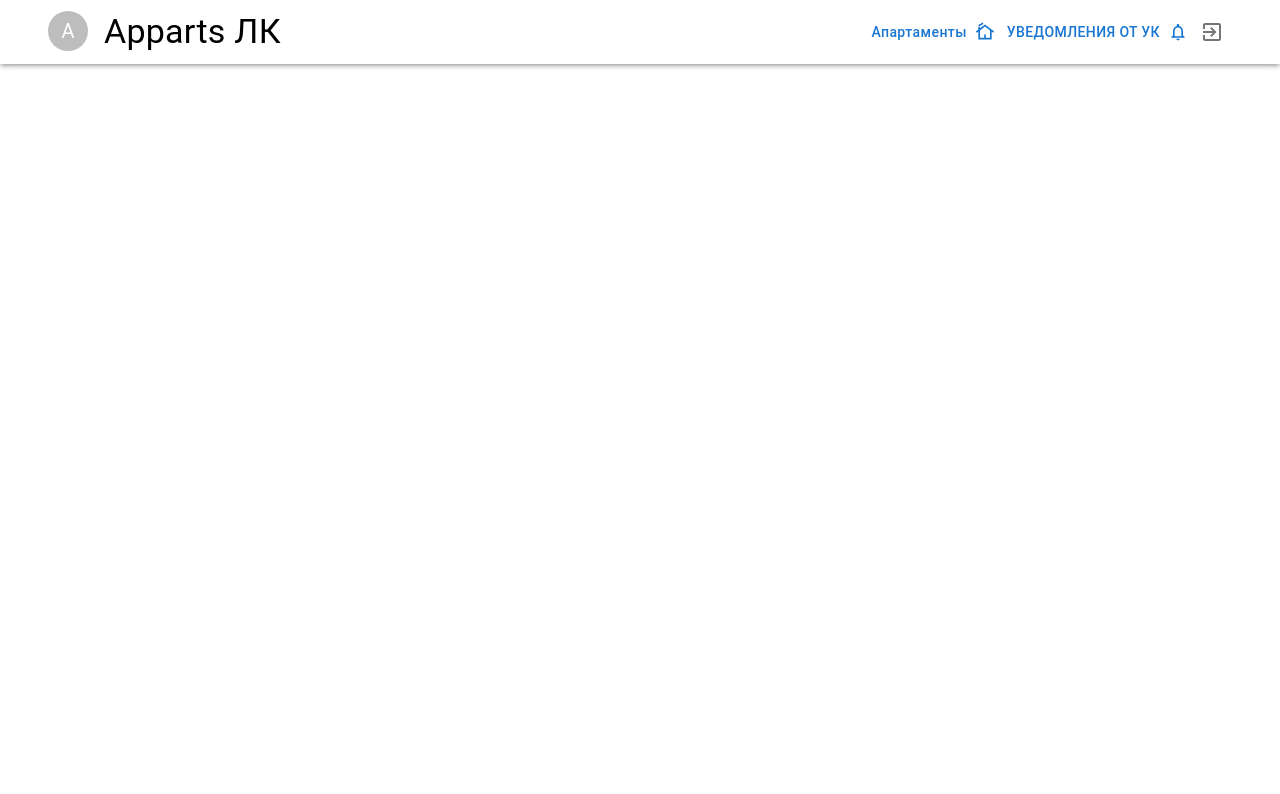
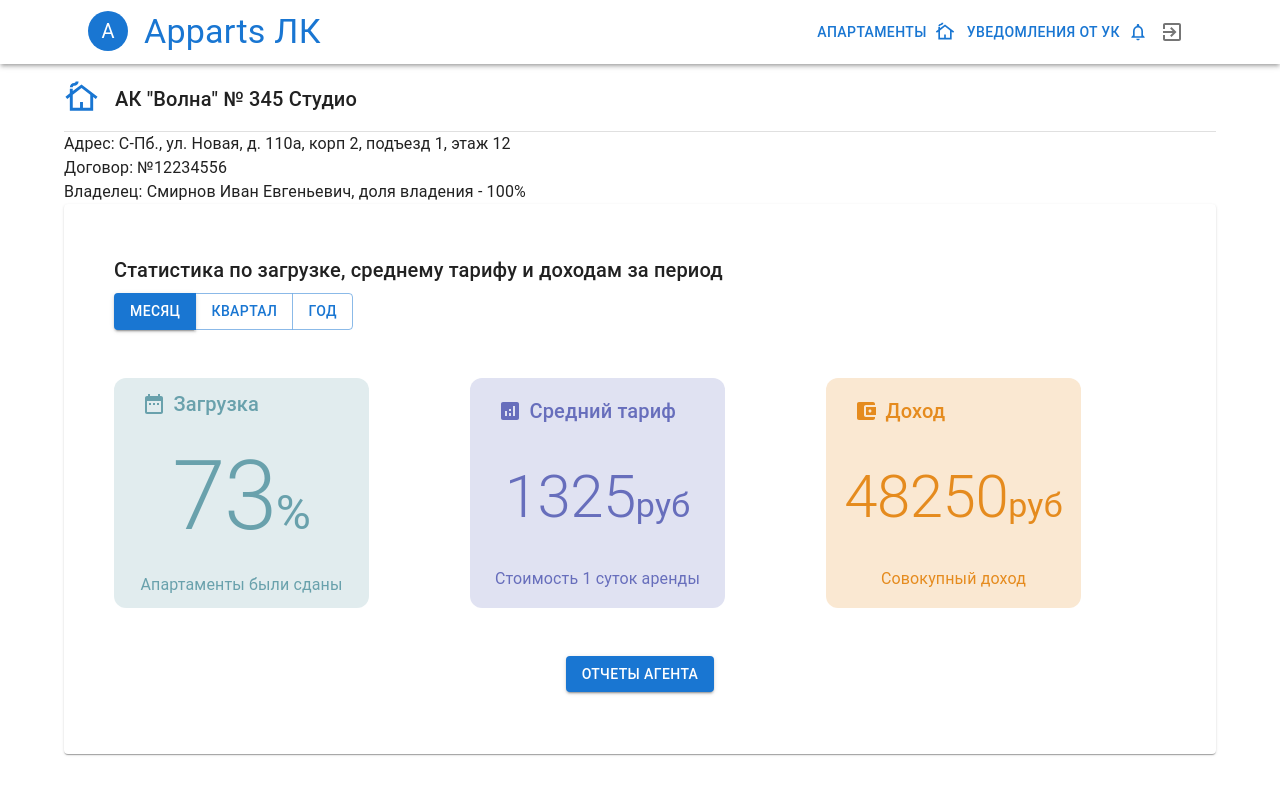
Before and after one commit to KosilovaDaria/LK_app, a React (Create React App) app: page / in a window 1280 px wide. Shown: the top 794 px of the page. Built offline with nearby package versions, Linux system fonts and the light colour scheme.

Commit message:
add: MainPage, ApartmentPage, ApartCard, PieChart, MonthStat components

```diff
--- a/package.json
+++ b/package.json
@@ -3,6 +3,10 @@
   "version": "0.1.0",
   "private": true,
   "dependencies": {
+    "@date-io/date-fns": "^2.13.1",
+    "@devexpress/dx-react-chart": "^3.0.2",
+    "@devexpress/dx-react-chart-material-ui": "^3.0.2",
+    "@devexpress/dx-react-core": "^3.0.2",
     "@emotion/react": "^11.8.1",
     "@emotion/styled": "^11.8.1",
     "@mui/icons-material": "^5.4.4",
--- /dev/null
+++ b/src/components/apartCard/ApartCard.js
@@ -0,0 +1,35 @@
+import { Grid, Card, CardContent, Typography, CardActions, Button, Box } from "@mui/material";
+import PieChart from "../pieChart/PieChart";
+
+const ApartCard = () => {
+  return (
+    <Grid item md={6}>
+      <Card sx={{ display: 'flex', width: '540 px', height: '300px', mt: 2 }}>
+        <CardContent sx={{ flex: 1 }}>
+          <Typography component="h2" variant="h5" sx={{ mb: 3 }}>
+            АК "Волна" № 345 Студио
+          </Typography>
+          <Typography variant="subtitle1" paragraph>
+            С-Пб., ул. Новая, д. 110а, корп 2, подъезд 1, этаж 12
+          </Typography>
+          <Typography>
+            Договор управления: №12234556
+          </Typography>
+          <Typography sx={{ mb: 6 }}>
+            Процент валдения: 100%
+          </Typography>
+          <CardActions>
+            <Button size="small" variant="contained">Подробнее</Button>
+          </CardActions>
+        </CardContent>
+        <Box sx={{ mt: 5 }}>
+          <PieChart />
+        </Box>
+      </Card>
+    </Grid>
+
+
+  )
+}
+
+export default ApartCard;
--- a/src/components/app/App.js
+++ b/src/components/app/App.js
@@ -1,16 +1,19 @@
-import SignIn from "../signIn/SignIn";
-import { createTheme, ThemeProvider, styled } from '@mui/material/styles'; import bgImage from '../../assets/backGround.png';
-import {Container} from '@mui/material';
-import PassRecovery from "../passRecovery/PassRecovery";
+import { Container, CssBaseline } from '@mui/material';
+// import { createTheme, ThemeProvider, styled } from '@mui/material/styles';
 import AppHeader from "../appHeader/AppHeader";
+import { MainPage, ApartmentPage } from '../pages';
 
 function App() {
   return (
     <>
-  <AppHeader/>
-        {/* <SignIn/>  */}
-        {/* <PassRecovery/> */}
-
+      <CssBaseline />
+      <AppHeader />
+      <main>
+        <Container maxWidth='lg'>
+          {/* <MainPage/> */}
+          <ApartmentPage />
+        </Container>
+      </main>
     </>
   );
 }
--- a/src/components/appHeader/AppHeader.js
+++ b/src/components/appHeader/AppHeader.js
@@ -1,30 +1,26 @@
 import { AppBar, Container, Typography, Button, IconButton, Toolbar, Box, Avatar } from "@mui/material";
-import {CottageOutlined, NotificationsNoneOutlined, ExitToAppOutlined} from '@mui/icons-material';
+import { CottageOutlined, NotificationsNoneOutlined, ExitToAppOutlined } from '@mui/icons-material';
+import { blue } from "@mui/material/colors";
 
 const AppHeader = () => {
 
   return (
-    <>
-      <AppBar position="absolute" color="transparent" elevation={3}>
-        <Container maxWidth='100%'>
-          <Toolbar>
-            <Box sx={{ flexGrow: 1, display:'flex' }}>
-              <Avatar>A</Avatar>
-              <Typography ml={2}component="h2" variant="h4">Apparts ЛК</Typography>
+    <AppBar position="static" color="transparent" elevation={3}>
+      <Container maxWidth='lg'>
+        <Toolbar >
+          <Box sx={{ flexGrow: 1, display: 'flex' }}>
+            <Avatar sx={{ bgcolor: blue[700] }}>A</Avatar>
+            <Typography sx={{ color: blue[700] }} ml={2} component="h2" variant="h4">Apparts ЛК</Typography>
           </Box>
-            <Box sx={{ flexGrow: 0 }}>
-              <Button sx={{
-                textTransform:'none',
-
-              }}
+          <Box>
+            <Button
               endIcon={<CottageOutlined />}>Апартаменты</Button>
-              <Button endIcon={<NotificationsNoneOutlined />}>Уведомления от УК</Button>
+            <Button endIcon={<NotificationsNoneOutlined />} >Уведомления от УК</Button>
             <IconButton><ExitToAppOutlined /></IconButton>
           </Box>
         </Toolbar>
       </Container>
     </AppBar>
-    </>
   )
 }
 
--- /dev/null
+++ b/src/components/monthStat/MonthStat.js
@@ -0,0 +1,40 @@
+import { Grid, Box, Typography} from "@mui/material";
+import {DateRange, Analytics, AccountBalanceWallet} from '@mui/icons-material';
+
+const MonthStat = () => {
+  return (
+    <>
+      <Grid container spacing={2} mb={6}>
+        <Grid item md={4} >
+          <Box sx={{ width: '255px', height: '230px', bgcolor: 'rgba(105, 161, 172, 0.2)', borderRadius: '12px', display: 'flex', flexDirection: 'column', alignItems: 'center', justifyContent: 'space-around', color: 'rgb(105, 161, 172)', mt: 6 }}>
+            <Box sx={{ width: '200px', display: 'flex', alignItems: 'center' }}>
+              <DateRange sx={{ mr: 1 }} />
+              <Typography variant="h6"> Загрузка</Typography></Box>
+            <Typography variant="h1">73<Typography variant="h3" component={'span'}>%</Typography></Typography>
+            <Typography>Апартаменты были сданы</Typography>
+          </Box>
+        </Grid>
+        <Grid item md={4}>
+          <Box sx={{ width: '255px', height: '230px', bgcolor: 'rgba(103, 110, 188, 0.2)', borderRadius: '12px', display: 'flex', flexDirection: 'column', alignItems: 'center', justifyContent: 'space-around', color: 'rgb(103, 110, 188)', mt: 6 }}>
+            <Box sx={{ width: '200px', display: 'flex', alignItems: 'center' }}>
+              <Analytics sx={{ mr: 1 }} />
+              <Typography variant="h6"> Средний тариф</Typography></Box>
+            <Typography variant="h2">1325<Typography variant="h4" component={'span'}>руб</Typography></Typography>
+            <Typography>Стоимость 1 суток аренды</Typography>
+          </Box>
+        </Grid>
+        <Grid item md={4}>
+          <Box sx={{ width: '255px', height: '230px', bgcolor: 'rgba(229, 139, 30, 0.2)', borderRadius: '12px', display: 'flex', flexDirection: 'column', alignItems: 'center', justifyContent: 'space-around', color: 'rgb(229, 139, 30)', mt: 6 }}>
+            <Box sx={{ width: '200px', display: 'flex', alignItems: 'center' }}>
+              <AccountBalanceWallet sx={{ mr: 1 }} />
+              <Typography variant="h6"> Доход</Typography></Box>
+            <Typography variant="h2">48250<Typography variant="h4" component={'span'}>руб</Typography></Typography>
+            <Typography>Совокупный доход</Typography>
+          </Box>
+        </Grid>
+      </Grid>
+    </>
+  )
+}
+
+export default MonthStat;
--- /dev/null
+++ b/src/components/pages/ApartmentPage.js
@@ -0,0 +1,48 @@
+import { Box, Typography, Divider, Card, CardContent, ButtonGroup, Button } from "@mui/material";
+import { CottageOutlined } from '@mui/icons-material';
+import { AdapterDateFns, LocalizationProvider, DatePicker } from '@mui/lab';
+import { useState } from "react";
+import MonthStat from "../monthStat/MonthStat";
+
+
+const ApartmentPage = () => {
+  const [value, setValue] = useState(null);
+  return (
+    <>
+      <Box sx={{ display: 'flex', alignItems: 'flex-end', paddingBottom: 2, paddingTop: 2 }}>
+        <CottageOutlined color="primary" fontSize="large" sx={{ mr: 2 }} />
+        <Typography variant="h6"> АК "Волна" № 345 Студио</Typography>
+      </Box>
+      <Divider />
+      <Box>
+        <Typography>Адрес:  С-Пб., ул. Новая, д. 110а, корп 2, подъезд 1, этаж 12</Typography>
+        <Typography>Договор: №12234556</Typography>
+        <Typography>Владелец: Смирнов Иван Евгеньевич, доля владения - 100%</Typography>
+      </Box>
+      <Card sx={{ height: '550px' }}>
+        <CardContent sx={{ p: '50px' }}>
+          <Typography gutterBottom variant="h6">Статистика по загрузке, среднему тарифу и доходам за период</Typography>
+          <ButtonGroup variant="outlined" aria-label="outlined primary button group">
+            <Button variant="contained">Месяц</Button>
+            <Button>Квартал</Button>
+            <Button>Год</Button>
+          </ButtonGroup>
+          {/* <LocalizationProvider dateAdapter={AdapterDateFns}>
+          <DatePicker
+            label="Basic example"
+            value={value}
+            onChange={(newValue) => {
+              setValue(newValue);
+            }}
+            renderInput={(params) => <TextField {...params} />}
+          />
+        </LocalizationProvider> */}
+          <MonthStat />
+         <Box sx={{width:'100%', display:'flex', justifyContent:'center'}}><Button variant="contained">Отчеты агента</Button></Box>
+        </CardContent>
+      </Card>
+    </>
+  )
+}
+
+export default ApartmentPage;
--- /dev/null
+++ b/src/components/pages/MainPage.js
@@ -0,0 +1,21 @@
+import {Box, Divider, Grid, Typography } from "@mui/material";
+import { CottageOutlined} from '@mui/icons-material';
+import ApartCard from "../apartCard/ApartCard";
+
+const MainPage = () => {
+  return (
+    <>
+      <Box sx={{ display: 'flex', alignItems: 'flex-end', paddingBottom: 2, paddingTop: 2 }}>
+        <CottageOutlined color="primary" fontSize="large" />
+        <Typography variant="h6">Смирнов Иван Евгеньевич</Typography>
+      </Box>
+      <Divider />
+      <Grid container spacing={2}>
+        <ApartCard />
+        <ApartCard />
+      </Grid>
+    </>
+  )
+}
+
+export default MainPage;
--- /dev/null
+++ b/src/components/pages/index.js
@@ -0,0 +1,5 @@
+import MainPage from './MainPage';
+import ApartmentPage from './ApartmentPage';
+import NotificationsPage from './NotificationsPage';
+
+export {MainPage, ApartmentPage, NotificationsPage};
--- /dev/null
+++ b/src/components/pieChart/PieChart.js
@@ -0,0 +1,33 @@
+import { Chart,PieSeries, Title} from '@devexpress/dx-react-chart-material-ui'
+import { Animation, Legend} from '@devexpress/dx-react-chart'
+
+
+const PieChart = () => {
+
+  const chartData = [
+    {sector: 'first', area: 73, occupancy: 'Загрузка 73%'},
+    {sector: 'second', area: 27, occupancy: 'Загрузка 23%'},
+  ]
+  return (
+    <Chart data={chartData}
+      width={200}
+      height={200}>
+      <PieSeries
+        valueField='area'
+        argumentField='sector'
+        outerRadius={1.2}
+        innerRadius={0.7}
+      >
+
+
+      </PieSeries>
+      <Title text={chartData[0].occupancy}></Title>
+
+
+      <Animation />
+    </Chart>
+
+  )
+}
+
+export default PieChart;
```
Also changed, not shown: src/index.js (+5 -5 lines), src/components/pages/NotificationsPage.js (added), src/components/quarterStat/QuarterStat.js (added), 1 other file (tests, documents, lock files or other folders). Lines whose indentation alone changed are shown as unchanged.
